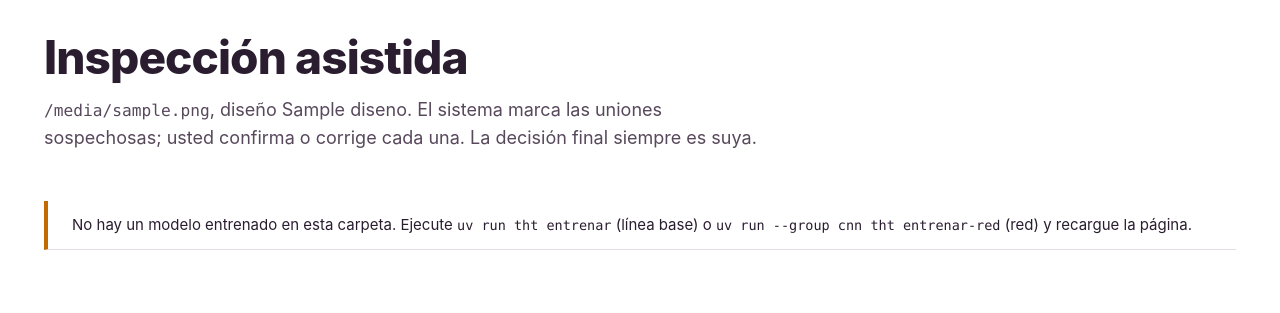
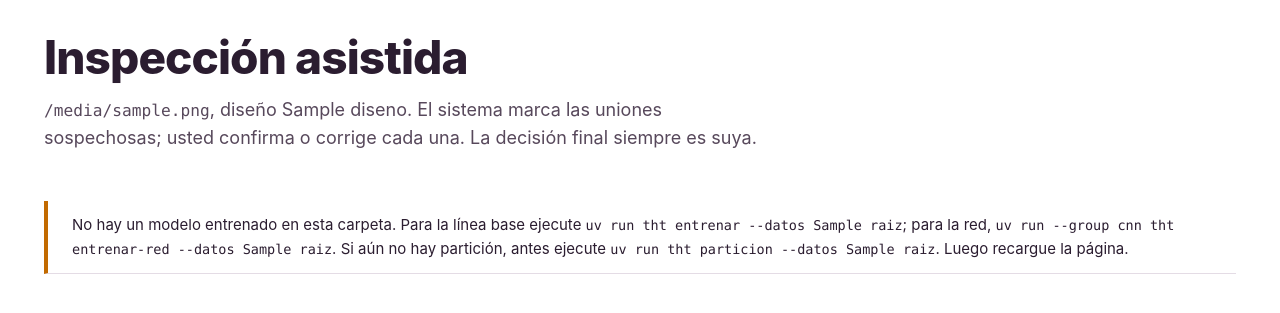
Before and after one commit to netfoor/semiconductores, a Python web app: template prototipo/src/inspeccion_tht/templates/inspeccionar.html in a window 1280 px wide. Shown: the part 65-378 px from the top of the page. Run offline with Jinja, Linux system fonts and the light colour scheme; the template is opened without the code that fills it: most values are stand-ins (such as "Sample title", 1, 10 or a date in 2020).

Commit message:
fix: el aviso sin modelo indica la carpeta de datos a entrenar

```diff
--- a/prototipo/src/inspeccion_tht/app.py
+++ b/prototipo/src/inspeccion_tht/app.py
@@ -214,7 +214,7 @@ def crear_app(raiz: Path, operador: str = "", modelo_nombre: str = "linea_base",
     @app.get("/inspeccionar/<imagen>")
     def pagina_inspeccionar(imagen):
         return render_template("inspeccionar.html", imagen=imagen, diseno=diseno_de(imagen),
-                               hay_modelo=modelo() is not None)
+                               hay_modelo=modelo() is not None, raiz=str(c.raiz))
 
     @app.get("/api/inspeccion/<imagen>")
     def api_inspeccion(imagen):
--- a/prototipo/src/inspeccion_tht/templates/inspeccionar.html
+++ b/prototipo/src/inspeccion_tht/templates/inspeccionar.html
@@ -6,7 +6,7 @@
   <p class="entrada"><span class="mono">{{ imagen }}</span>, diseño {{ diseno }}. El sistema marca las uniones sospechosas; usted confirma o corrige cada una. La decisión final siempre es suya.</p>
 </section>
 {% if not hay_modelo %}
-<div class="aviso-sintetico" role="alert"><p>No hay un modelo entrenado en esta carpeta. Ejecute <code>uv run tht entrenar</code> (línea base) o <code>uv run --group cnn tht entrenar-red</code> (red) y recargue la página.</p></div>
+<div class="aviso-sintetico" role="alert"><p>No hay un modelo entrenado en esta carpeta. Para la línea base ejecute <code>uv run tht entrenar --datos {{ raiz }}</code>; para la red, <code>uv run --group cnn tht entrenar-red --datos {{ raiz }}</code>. Si aún no hay partición, antes ejecute <code>uv run tht particion --datos {{ raiz }}</code>. Luego recargue la página.</p></div>
 {% else %}
 <div class="trabajo">
   <div class="lienzo"><canvas id="lienzo" aria-label="Tarjeta alineada con las uniones sospechosas"></canvas></div>
```
